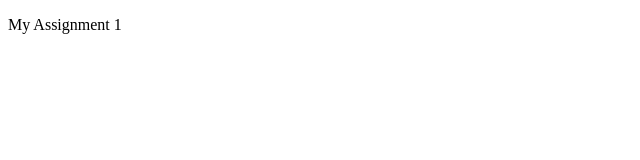
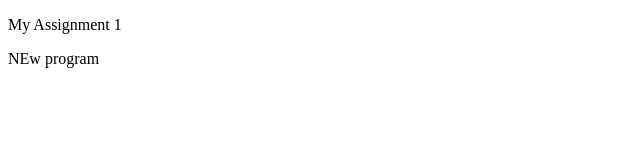
Before and after one commit to KShengYao/Asg1, a plain HTML site: page index.html in a window 1280 px wide. Shown: the full height of the page, 0-640 px from the left. Drawn offline with Linux system fonts and the light colour scheme.

Commit message:
new program

```diff
--- a/index.html
+++ b/index.html
@@ -8,5 +8,6 @@
 </head>
 <body>
     <p>My Assignment 1</p>
+    <p>NEw program</p>
 </body>
 </html>
```
